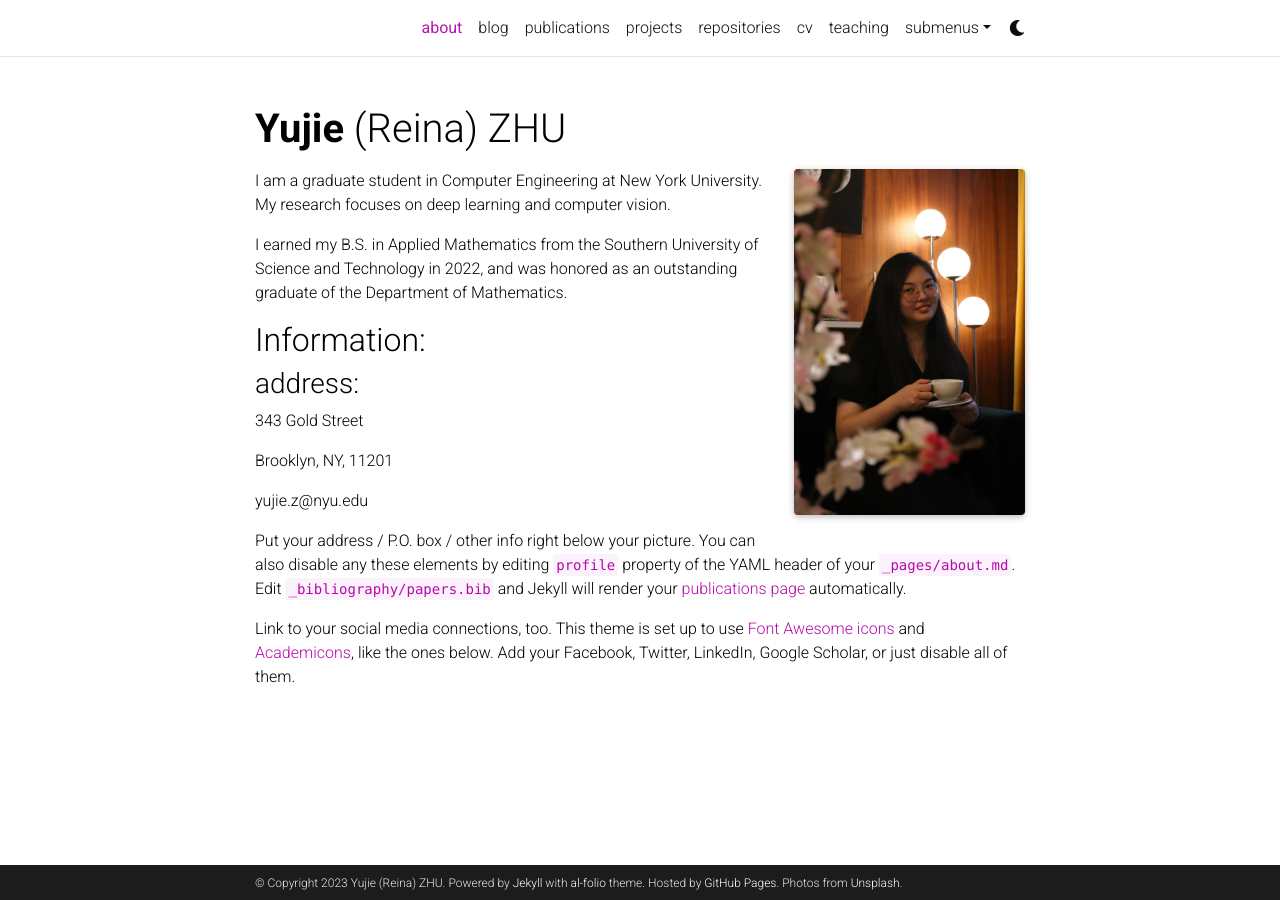
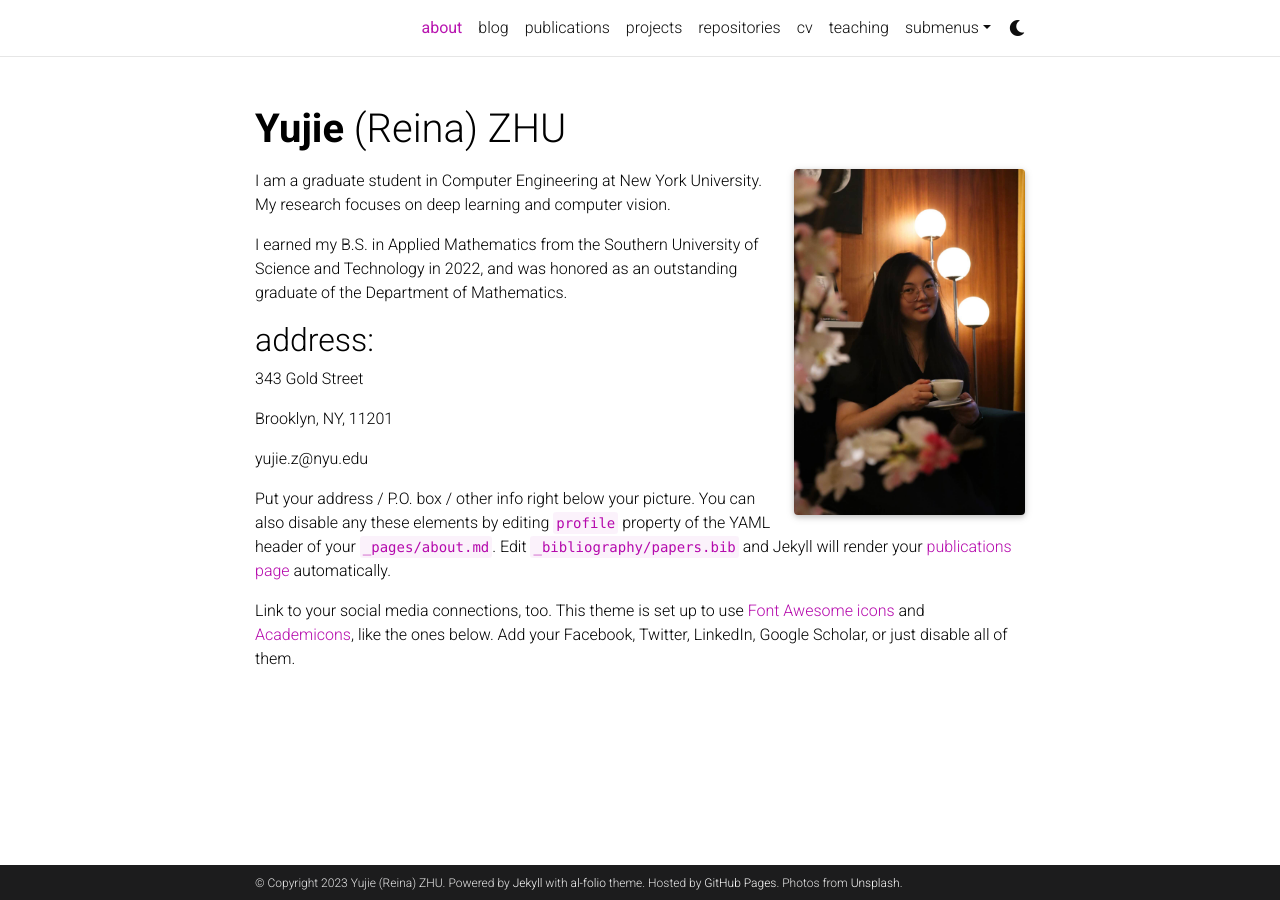
Before and after one commit to ReinaZhu/yujiezhu.github.io, a Jekyll site: the page built from _pages/about.md, in a window 1280 px wide. Built offline with Jekyll 4.4.1, drawn with Linux system fonts in a browser that asks for light colours; full-size pictures stand in for the smaller copies a plugin makes; comment, search, counter and statistics services are not loaded; a style sheet for code colours, icons or effects is not loaded.

Commit message:
Update about.md

```diff
--- a/_pages/about.md
+++ b/_pages/about.md
@@ -19,10 +19,8 @@ I am a graduate student in Computer Engineering at New York University. My resea
 
 I earned my B.S. in Applied Mathematics from the Southern University of Science and Technology in 2022, and was honored as an outstanding graduate of the Department of Mathematics.
 
-## Information:
 
-
-### address:
+## address:
 
   343 Gold Street
 
```
